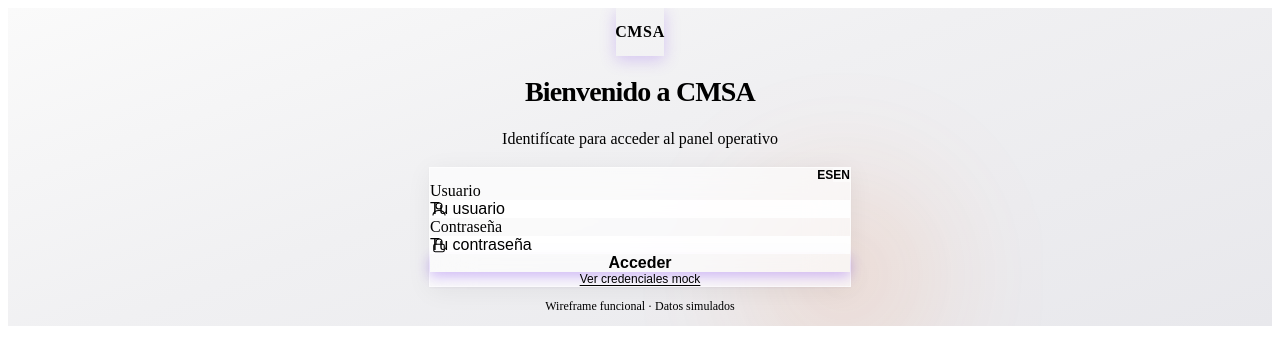
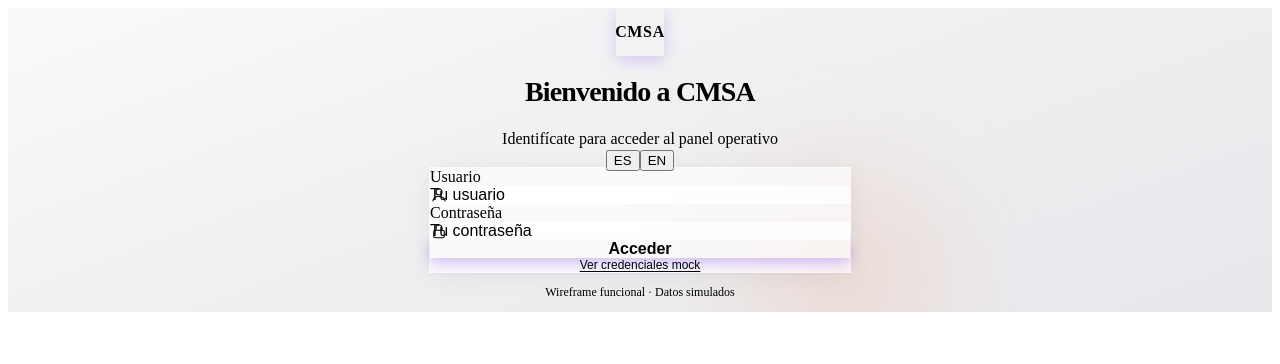
Before and after one commit to PabloM19/CMSA-legacy, a React (Vite) app: page /login in a window 1280 px wide. Shown: the top 364 px of the page. Built offline with nearby package versions, Linux system fonts and the light colour scheme; the HTML template or start-up script is replaced by a standard one.

Commit message:
multi-idioma en todo el mock

```diff
--- /dev/null
+++ b/src/components/ui/LangSwitcher.tsx
@@ -0,0 +1,39 @@
+import { useLanguage } from '../../i18n/LanguageContext'
+import type { Lang } from '../../i18n/translations'
+
+interface LangSwitcherProps {
+  className?: string
+}
+
+export function LangSwitcher({ className = '' }: LangSwitcherProps) {
+  const { lang, setLang } = useLanguage()
+
+  function handleChange(next: Lang) {
+    setLang(next)
+  }
+
+  return (
+    <div
+      className={`lang-switcher${className ? ` ${className}` : ''}`}
+      role="group"
+      aria-label="Language"
+    >
+      <button
+        type="button"
+        className={`lang-switcher__btn${lang === 'es' ? ' lang-switcher__btn--active' : ''}`}
+        onClick={() => handleChange('es')}
+        aria-pressed={lang === 'es'}
+      >
+        ES
+      </button>
+      <button
+        type="button"
+        className={`lang-switcher__btn${lang === 'en' ? ' lang-switcher__btn--active' : ''}`}
+        onClick={() => handleChange('en')}
+        aria-pressed={lang === 'en'}
+      >
+        EN
+      </button>
+    </div>
+  )
+}
--- a/src/features/auth/LoginPage.tsx
+++ b/src/features/auth/LoginPage.tsx
@@ -1,14 +1,13 @@
 import { useEffect, useState } from 'react'
 import type { FormEvent } from 'react'
 import { useNavigate } from 'react-router-dom'
+import { LangSwitcher } from '../../components/ui/LangSwitcher'
 import { mockCredentials } from '../../data/mockUsers'
+import { useLanguage } from '../../i18n/LanguageContext'
 import { authenticate, getPostLoginPath } from '../../utils/auth'
 import { useAuth } from './AuthContext'
-import { t } from './login.i18n'
-import type { Lang } from './login.i18n'
 import './login.css'
 
-const LANG_STORAGE_KEY = 'cmsa-lang'
 const LOGIN_DELAY_MS = 600
 
 function UserIcon() {
@@ -51,33 +50,23 @@ function LockIcon() {
   )
 }
 
-function getStoredLang(): Lang {
-  const stored = localStorage.getItem(LANG_STORAGE_KEY)
-  return stored === 'en' ? 'en' : 'es'
-}
-
 export function LoginPage() {
   const navigate = useNavigate()
   const { isAuthenticated, login, defaultRoute } = useAuth()
-  const [lang, setLang] = useState<Lang>(getStoredLang)
+  const { t } = useLanguage()
+  const copy = t.login
+
   const [username, setUsername] = useState('')
   const [password, setPassword] = useState('')
   const [error, setError] = useState(false)
   const [loading, setLoading] = useState(false)
   const [showHelp, setShowHelp] = useState(false)
 
-  const copy = t(lang)
-
   useEffect(() => {
     if (isAuthenticated) {
       navigate(defaultRoute, { replace: true })
     }
   }, [isAuthenticated, defaultRoute, navigate])
-
-  function handleLangChange(next: Lang) {
-    setLang(next)
-    localStorage.setItem(LANG_STORAGE_KEY, next)
-  }
 
   async function handleSubmit(e: FormEvent) {
     e.preventDefault()
@@ -100,6 +89,10 @@ export function LoginPage() {
 
   return (
     <div className="login-page">
+      <div className="login-page__lang">
+        <LangSwitcher />
+      </div>
+
       <div className="login-page__blobs" aria-hidden="true">
         <div className="login-page__blob login-page__blob--1" />
         <div className="login-page__blob login-page__blob--2" />
@@ -114,25 +107,6 @@ export function LoginPage() {
         </header>
 
         <div className="login-card">
-          <div className="login-card__lang">
-            <button
-              type="button"
-              className={`login-card__lang-btn${lang === 'es' ? ' login-card__lang-btn--active' : ''}`}
-              onClick={() => handleLangChange('es')}
-              aria-pressed={lang === 'es'}
-            >
-              ES
-            </button>
-            <button
-              type="button"
-              className={`login-card__lang-btn${lang === 'en' ? ' login-card__lang-btn--active' : ''}`}
-              onClick={() => handleLangChange('en')}
-              aria-pressed={lang === 'en'}
-            >
-              EN
-            </button>
-          </div>
-
           <form className="login-card__form" onSubmit={handleSubmit} noValidate>
             <div className="login-card__field">
               <label className="login-card__label" htmlFor="username">
@@ -215,7 +189,7 @@ export function LoginPage() {
           </div>
         </div>
 
-        <p className="login-page__footer">{copy.footer}</p>
+        <p className="login-page__footer">{t.common.wireframeFooter}</p>
       </div>
     </div>
   )
--- a/src/features/auth/login.css
+++ b/src/features/auth/login.css
@@ -8,6 +8,13 @@
   padding: var(--space-xl);
   overflow: hidden;
   background: linear-gradient(160deg, #fafafa 0%, #f0f0f2 45%, #e8e8ec 100%);
+}
+
+.login-page__lang {
+  position: fixed;
+  top: var(--space-md);
+  right: var(--space-md);
+  z-index: 10;
 }
 
 .login-page__blobs {
@@ -105,36 +112,6 @@
     0 4px 24px rgba(0, 0, 0, 0.06),
     0 1px 3px rgba(0, 0, 0, 0.04);
   padding: var(--space-xl);
-}
-
-.login-card__lang {
-  display: flex;
-  justify-content: flex-end;
-  gap: var(--space-xs);
-  margin-bottom: var(--space-lg);
-}
-
-.login-card__lang-btn {
-  padding: var(--space-xs) var(--space-sm);
-  border: 1px solid var(--color-gray-200);
-  border-radius: var(--radius-sm);
-  background: rgba(255, 255, 255, 0.5);
-  font-size: 0.75rem;
-  font-weight: 600;
-  color: var(--color-gray-500);
-  cursor: pointer;
-  transition: background 0.15s, color 0.15s, border-color 0.15s;
-}
-
-.login-card__lang-btn:hover {
-  background: var(--color-white);
-  color: var(--color-gray-700);
-}
-
-.login-card__lang-btn--active {
-  background: var(--color-white);
-  border-color: var(--color-sumo-light);
-  color: var(--color-sumo-dark);
 }
 
 .login-card__form {
--- a/src/features/auth/login.i18n.ts
+++ /dev/null
@@ -1,38 +0,0 @@
-export type Lang = 'es' | 'en'
-
-const translations = {
-  es: {
-    title: 'Bienvenido a CMSA',
-    subtitle: 'Identifícate para acceder al panel operativo',
-    username: 'Usuario',
-    password: 'Contraseña',
-    usernamePlaceholder: 'Tu usuario',
-    passwordPlaceholder: 'Tu contraseña',
-    submit: 'Acceder',
-    loading: 'Accediendo…',
-    error: 'Usuario o contraseña incorrectos.',
-    footer: 'Wireframe funcional · Datos simulados',
-    helpToggle: 'Ver credenciales mock',
-    helpHide: 'Ocultar credenciales',
-    helpTitle: 'Credenciales de desarrollo',
-  },
-  en: {
-    title: 'Welcome to CMSA',
-    subtitle: 'Sign in to access the operations dashboard',
-    username: 'Username',
-    password: 'Password',
-    usernamePlaceholder: 'Your username',
-    passwordPlaceholder: 'Your password',
-    submit: 'Sign in',
-    loading: 'Signing in…',
-    error: 'Invalid username or password.',
-    footer: 'Functional wireframe · Simulated data',
-    helpToggle: 'Show mock credentials',
-    helpHide: 'Hide credentials',
-    helpTitle: 'Development credentials',
-  },
-} as const
-
-export function t(lang: Lang) {
-  return translations[lang]
-}
--- /dev/null
+++ b/src/i18n/LanguageContext.tsx
@@ -0,0 +1,61 @@
+import {
+  createContext,
+  useCallback,
+  useContext,
+  useEffect,
+  useMemo,
+  useState,
+  type ReactNode,
+} from 'react'
+import { getDateLocale, getTranslations, type Lang, type Translations } from './translations'
+
+const LANG_STORAGE_KEY = 'cmsa-lang'
+
+interface LanguageContextValue {
+  lang: Lang
+  setLang: (lang: Lang) => void
+  t: Translations
+  dateLocale: string
+}
+
+const LanguageContext = createContext<LanguageContextValue | null>(null)
+
+function readStoredLang(): Lang {
+  const stored = localStorage.getItem(LANG_STORAGE_KEY)
+  return stored === 'en' ? 'en' : 'es'
+}
+
+export function LanguageProvider({ children }: { children: ReactNode }) {
+  const [lang, setLangState] = useState<Lang>(readStoredLang)
+
+  const setLang = useCallback((next: Lang) => {
+    setLangState(next)
+    localStorage.setItem(LANG_STORAGE_KEY, next)
+  }, [])
+
+  useEffect(() => {
+    document.documentElement.lang = lang
+  }, [lang])
+
+  const value = useMemo(
+    () => ({
+      lang,
+      setLang,
+      t: getTranslations(lang),
+      dateLocale: getDateLocale(lang),
+    }),
+    [lang, setLang],
+  )
+
+  return (
+    <LanguageContext.Provider value={value}>{children}</LanguageContext.Provider>
+  )
+}
+
+export function useLanguage(): LanguageContextValue {
+  const context = useContext(LanguageContext)
+  if (!context) {
+    throw new Error('useLanguage debe usarse dentro de LanguageProvider')
+  }
+  return context
+}
--- /dev/null
+++ b/src/i18n/translations.ts
@@ -0,0 +1,96 @@
+export type Lang = 'es' | 'en'
+
+export type NavKey =
+  | 'dashboard'
+  | 'newOrder'
+  | 'backlog'
+  | 'validation'
+  | 'plantMap'
+  | 'tablet'
+  | 'mobile'
+  | 'admin'
+
+const translations = {
+  es: {
+    common: {
+      logout: 'Salir',
+      wireframeSubtitle: 'Wireframe Fase 1',
+      wireframeFooter: 'Wireframe funcional · Datos simulados',
+    },
+    roles: {
+      user: 'Usuario',
+      master: 'Master',
+      validator: 'Validador',
+    },
+    nav: {
+      dashboard: 'Dashboard',
+      newOrder: 'Nueva orden',
+      backlog: 'Backlog',
+      validation: 'Validación',
+      plantMap: 'Mapa de planta',
+      tablet: 'Tablet',
+      mobile: 'Mobile',
+      admin: 'Admin',
+    },
+    login: {
+      title: 'Bienvenido a CMSA',
+      subtitle: 'Identifícate para acceder al panel operativo',
+      username: 'Usuario',
+      password: 'Contraseña',
+      usernamePlaceholder: 'Tu usuario',
+      passwordPlaceholder: 'Tu contraseña',
+      submit: 'Acceder',
+      loading: 'Accediendo…',
+      error: 'Usuario o contraseña incorrectos.',
+      helpToggle: 'Ver credenciales mock',
+      helpHide: 'Ocultar credenciales',
+      helpTitle: 'Credenciales de desarrollo',
+    },
+  },
+  en: {
+    common: {
+      logout: 'Sign out',
+      wireframeSubtitle: 'Wireframe Phase 1',
+      wireframeFooter: 'Functional wireframe · Simulated data',
+    },
+    roles: {
+      user: 'User',
+      master: 'Master',
+      validator: 'Validator',
+    },
+    nav: {
+      dashboard: 'Dashboard',
+      newOrder: 'New order',
+      backlog: 'Backlog',
+      validation: 'Validation',
+      plantMap: 'Plant map',
+      tablet: 'Tablet',
+      mobile: 'Mobile',
+      admin: 'Admin',
+    },
+    login: {
+      title: 'Welcome to CMSA',
+      subtitle: 'Sign in to access the operations dashboard',
+      username: 'Username',
+      password: 'Password',
+      usernamePlaceholder: 'Your username',
+      passwordPlaceholder: 'Your password',
+      submit: 'Sign in',
+      loading: 'Signing in…',
+      error: 'Invalid username or password.',
+      helpToggle: 'Show mock credentials',
+      helpHide: 'Hide credentials',
+      helpTitle: 'Development credentials',
+    },
+  },
+} as const
+
+export type Translations = (typeof translations)[Lang]
+
+export function getTranslations(lang: Lang): Translations {
+  return translations[lang]
+}
+
+export function getDateLocale(lang: Lang): string {
+  return lang === 'en' ? 'en-US' : 'es-ES'
+}
--- a/src/styles/globals.css
+++ b/src/styles/globals.css
@@ -188,6 +188,45 @@ a {
   /* color set per theme below */
 }
 
+.header__actions {
+  flex-shrink: 0;
+  display: flex;
+  align-items: center;
+  gap: var(--space-sm);
+}
+
+/* Language switcher */
+.lang-switcher {
+  display: inline-flex;
+  gap: var(--space-xs);
+  padding: 2px;
+  border-radius: var(--radius-sm);
+  background: rgba(255, 255, 255, 0.6);
+  border: 1px solid var(--color-gray-200);
+}
+
+.lang-switcher__btn {
+  padding: var(--space-xs) var(--space-sm);
+  border: none;
+  border-radius: calc(var(--radius-sm) - 2px);
+  background: transparent;
+  font-size: 0.75rem;
+  font-weight: 600;
+  color: var(--color-gray-500);
+  cursor: pointer;
+  transition: background 0.15s, color 0.15s;
+}
+
+.lang-switcher__btn:hover {
+  color: var(--color-gray-700);
+}
+
+.lang-switcher__btn--active {
+  background: var(--color-white);
+  color: var(--color-gray-900);
+  box-shadow: 0 1px 2px rgba(0, 0, 0, 0.06);
+}
+
 .header__logout {
   flex-shrink: 0;
   padding: var(--space-xs) var(--space-md);
--- a/src/utils/companyTheme.ts
+++ b/src/utils/companyTheme.ts
@@ -1,14 +1,4 @@
-import type { Company, UserRole } from '../types/auth'
-
-const ROLE_LABELS: Record<UserRole, string> = {
-  user: 'Usuario',
-  master: 'Master',
-  validator: 'Validador',
-}
-
-export function getRoleLabel(role: UserRole): string {
-  return ROLE_LABELS[role]
-}
+import type { Company } from '../types/auth'
 
 export function getCompanyThemeClass(company: Company): string {
   const map: Record<Company, string> = {
```
Also changed, not shown: src/app/App.tsx (+6 -3 lines), src/components/layout/Header.tsx (+13 -11 lines), src/components/layout/Sidebar.tsx (+5 -3 lines), src/utils/permissions.ts (+11 -10 lines), 1 other file (tests, documents, lock files or other folders).
